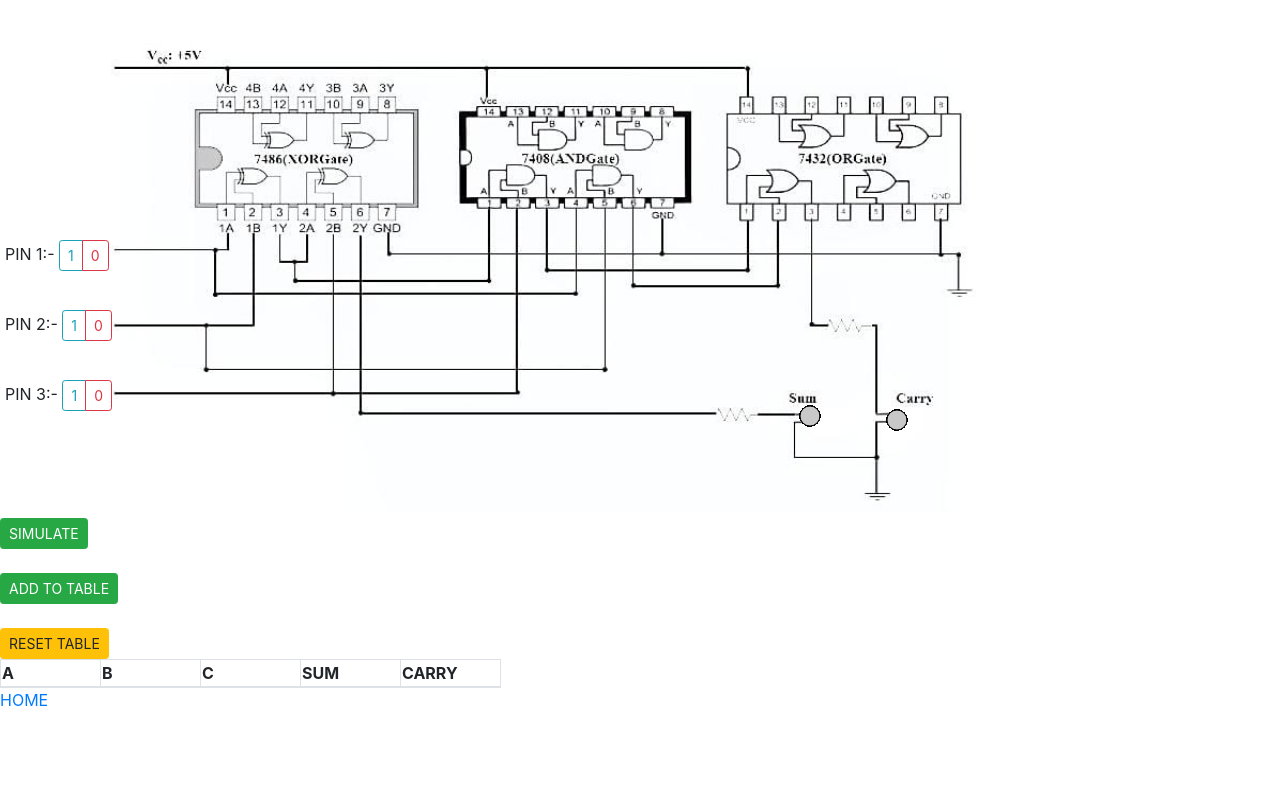
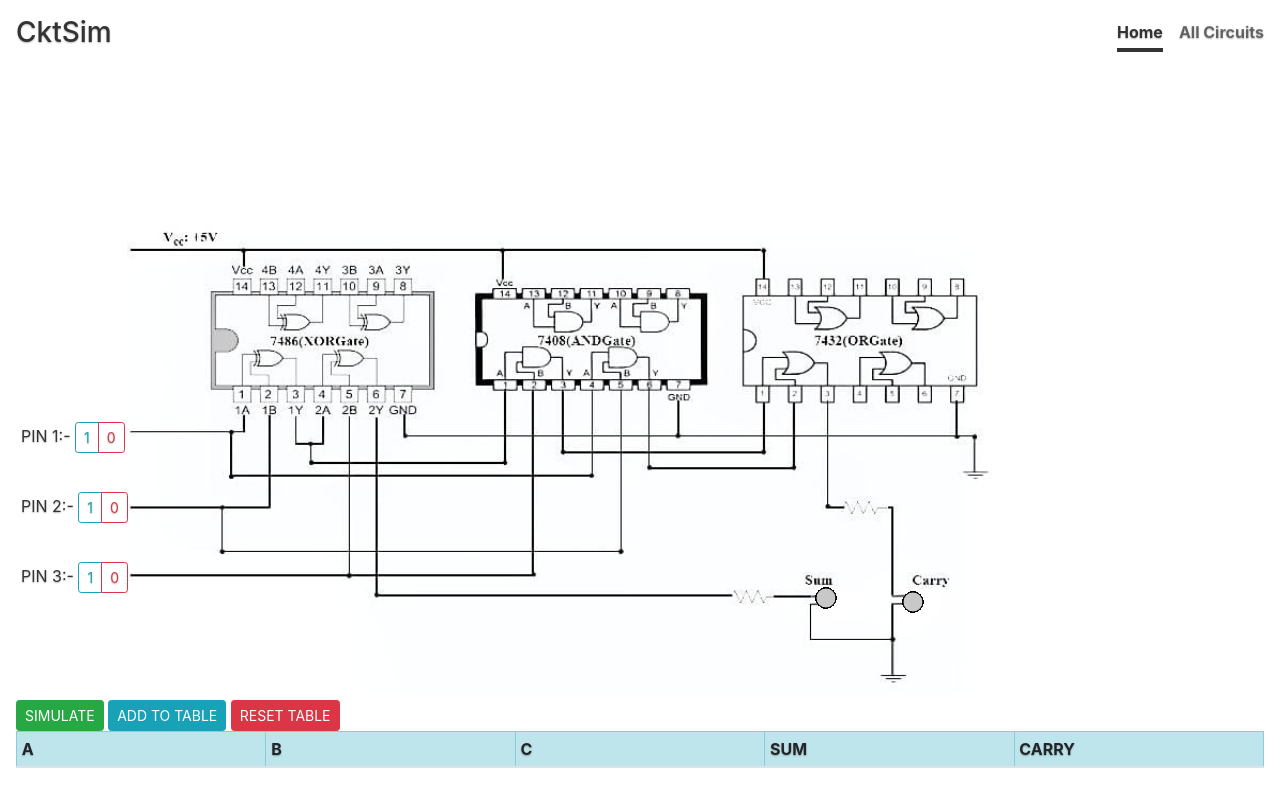
Before and after one commit to Rajarshi07/cktsim, a Django app: page /fadd/ in a window 1280 px wide. Run offline with Django 3.2, Linux system fonts and the light colour scheme; lists and menus that the app fills with data are empty; some libraries are stand-ins or nearby versions.

Commit message:
Ckt Pages Designed

```diff
--- /dev/null
+++ b/cktsim/static/style2.css
@@ -0,0 +1,84 @@
+a,
+a:focus,
+a:hover {
+  color: #333;
+}
+.btn-secondary,
+.btn-secondary:hover,
+.btn-secondary:focus {
+  color: #333;
+  text-shadow: none;
+  background-color: #fff;
+  border: .05rem solid #fff;
+}
+html,
+body {
+  height: 100%;
+}
+
+body {
+    /*
+  display: -ms-flexbox;
+  display: -webkit-box;
+  display: flex;
+  -ms-flex-pack: center;
+  -webkit-box-pack: center;
+  justify-content: center;*/
+  color: #333;
+  text-shadow: 0 .05rem .1rem rgba(0, 0, 0, 0.3);
+}
+
+.cover-container {
+  max-width: 100%;
+}
+.masthead {
+  margin-bottom: 2rem;
+}
+
+.masthead-brand {
+  margin-bottom: 0;
+}
+
+.nav-masthead .nav-link {
+  padding: .25rem 0;
+  font-weight: 700;
+  color: rgba(0, 0, 0, 0.5);
+  background-color: transparent;
+  border-bottom: .25rem solid transparent;
+}
+
+.nav-masthead .nav-link:hover,
+.nav-masthead .nav-link:focus {
+  border-bottom-color: rgba(0, 0, 0, 0.25);
+}
+
+.nav-masthead .nav-link + .nav-link {
+  margin-left: 1rem;
+}
+
+.nav-masthead .active {
+  color: #333;
+  border-bottom-color: #333;
+}
+
+@media (min-width: 48em) {
+  .masthead-brand {
+    float: left;
+  }
+  .nav-masthead {
+    float: right;
+  }
+}
+.cover {
+  padding: 0 1.5rem;
+}
+.cover .btn-lg {
+  padding: .75rem 1.25rem;
+  font-weight: 700;
+}
+.mastfoot {
+  color: rgba(0, 0, 0, 0.5);
+}
+.card-deck .card {
+    min-width: 220px;
+  }
--- a/cktsim/templates/allckts.html
+++ b/cktsim/templates/allckts.html
@@ -67,7 +67,7 @@
 
         <footer class="mastfoot mt-auto">
           <div class="inner">
-            <p>Ⓒ Circuit Simulator by Sagnik, <a href="https://rajarshi07.github.io/">Rajarshi</a> & Anupam</p>
+            <p>Ⓒ Circuit Simulator by Sagnik, <a href="https://rajarshi07.github.io/">Rajarshi</a> & Anupam.</p>
           </div>
         </footer>
       </div>
--- a/cktsim/templates/fadd.html
+++ b/cktsim/templates/fadd.html
@@ -11,10 +11,21 @@
     <script src="https://code.jquery.com/jquery-3.3.1.slim.min.js" integrity="sha384-q8i/X+965DzO0rT7abK41JStQIAqVgRVzpbzo5smXKp4YfRvH+8abtTE1Pi6jizo" crossorigin="anonymous"></script>
     <script src="https://cdnjs.cloudflare.com/ajax/libs/popper.js/1.14.7/umd/popper.min.js" integrity="sha384-UO2eT0CpHqdSJQ6hJty5KVphtPhzWj9WO1clHTMGa3JDZwrnQq4sF86dIHNDz0W1" crossorigin="anonymous"></script>
     <script src="https://stackpath.bootstrapcdn.com/bootstrap/4.3.1/js/bootstrap.min.js" integrity="sha384-JjSmVgyd0p3pXB1rRibZUAYoIIy6OrQ6VrjIEaFf/nJGzIxFDsf4x0xIM+B07jRM" crossorigin="anonymous"></script>
-
+    <link rel="stylesheet" href="{% static 'style2.css' %}">
 </head>
 <body>
-
+  <div class="cover-container d-flex h-100 p-3 mx-auto flex-column">
+    <header class="masthead mb-auto">
+      <div class="inner">
+        <h3 class="masthead-brand">CktSim</h3>
+        <nav class="nav nav-masthead justify-content-center">
+          <a class="nav-link active" href="{%url 'index'%}">Home</a>
+          <a class="nav-link" href="{%url 'allckts'%}">All Circuits</a>
+          <!-- <a class="nav-link" href="#"></a> -->
+        </nav>
+      </div>
+    </header>
+    <main role="main">
   <div class="row">
     <div class="col-md-12">
       <div id="sketch-div">
@@ -43,19 +54,13 @@
       </div>
        <div>
         <button class="btn btn-sm btn-success" onclick="btnchkr()">SIMULATE</button>
-      </div>
-      <br>
-      <div>
-        <button class="btn btn-sm btn-success" id="submit" onclick="checkallfilled()">ADD TO TABLE</button>
-      </div>
-      <br>
-      <div>
-      <button class="btn btn-sm btn-warning" onclick="reset()">RESET TABLE</button>
+        <button class="btn btn-sm btn-info" id="submit" onclick="checkallfilled()">ADD TO TABLE</button>
+      <button class="btn btn-sm btn-danger" onclick="reset()">RESET TABLE</button>
       </div>
     </div>
     <div class="col-md-12">
-      <table class="table-bordered table-striped" id="table">
-        <thead>
+      <table class="table table-striped table-bordered table-hover table-sm" id="table">
+        <thead class="table-info">
           <tr>
             <th scope="col" width="100px">A</th>
             <th scope="col" width="100px">B</th>
@@ -69,7 +74,7 @@
       </table>
     </div>
   </div>
-  <a href="{%url 'index'%}">HOME</a>
+  </main></div>
   <script>  //ALGO JS
   var obj1,obj2,img=[],p1,p2,p3,b1,b2,pin1,pin2,pin3,fl=0;
 
```
Also changed, not shown: cktsim/templates/fsub.html (+18 -13 lines), cktsim/templates/hadd.html (+18 -11 lines), cktsim/templates/hsub.html (+18 -14 lines).
